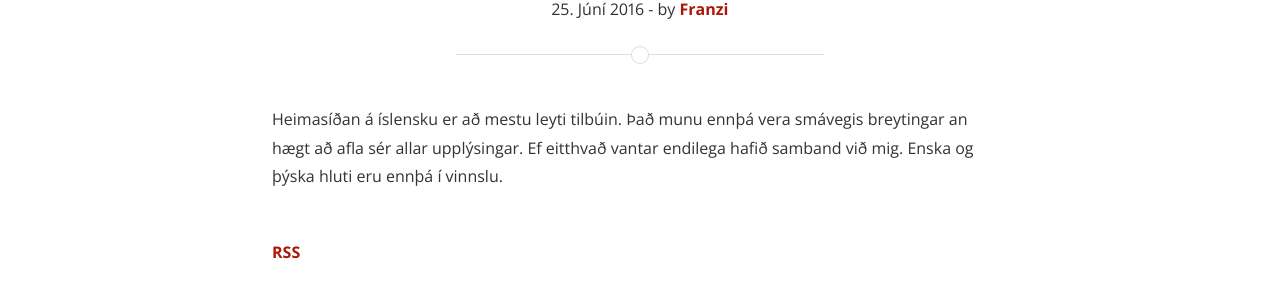
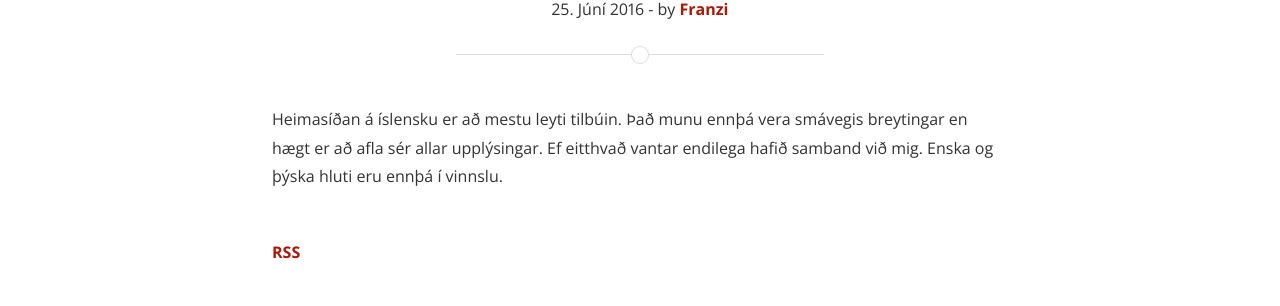
Before and after one commit to FancyFanz/FancyFanz.github.io, a Jekyll site: the page built from news/_posts/2016-06-25-construction-is.md, in a window 1280 px wide. Shown: the part 235-541 px from the top of the page. Built offline with Jekyll 4.4.1, drawn with Linux system fonts in a browser that asks for light colours; nearby versions of some CDN libraries; library files that are not in the unit come from our copies.

```diff
--- a/news/_posts/2016-06-25-construction-is.md
+++ b/news/_posts/2016-06-25-construction-is.md
@@ -6,5 +6,5 @@ title:  "Uppsetning á heimasíðu"
 author: franzi
 ---
 Heimasíðan á íslensku er að mestu leyti tilbúin.
-Það munu ennþá vera smávegis breytingar an hægt að afla sér allar upplýsingar. Ef eitthvað vantar endilega hafið samband við mig.
+Það munu ennþá vera smávegis breytingar en hægt er að afla sér allar upplýsingar. Ef eitthvað vantar endilega hafið samband við mig.
 Enska og þýska hluti eru ennþá í vinnslu.
```
